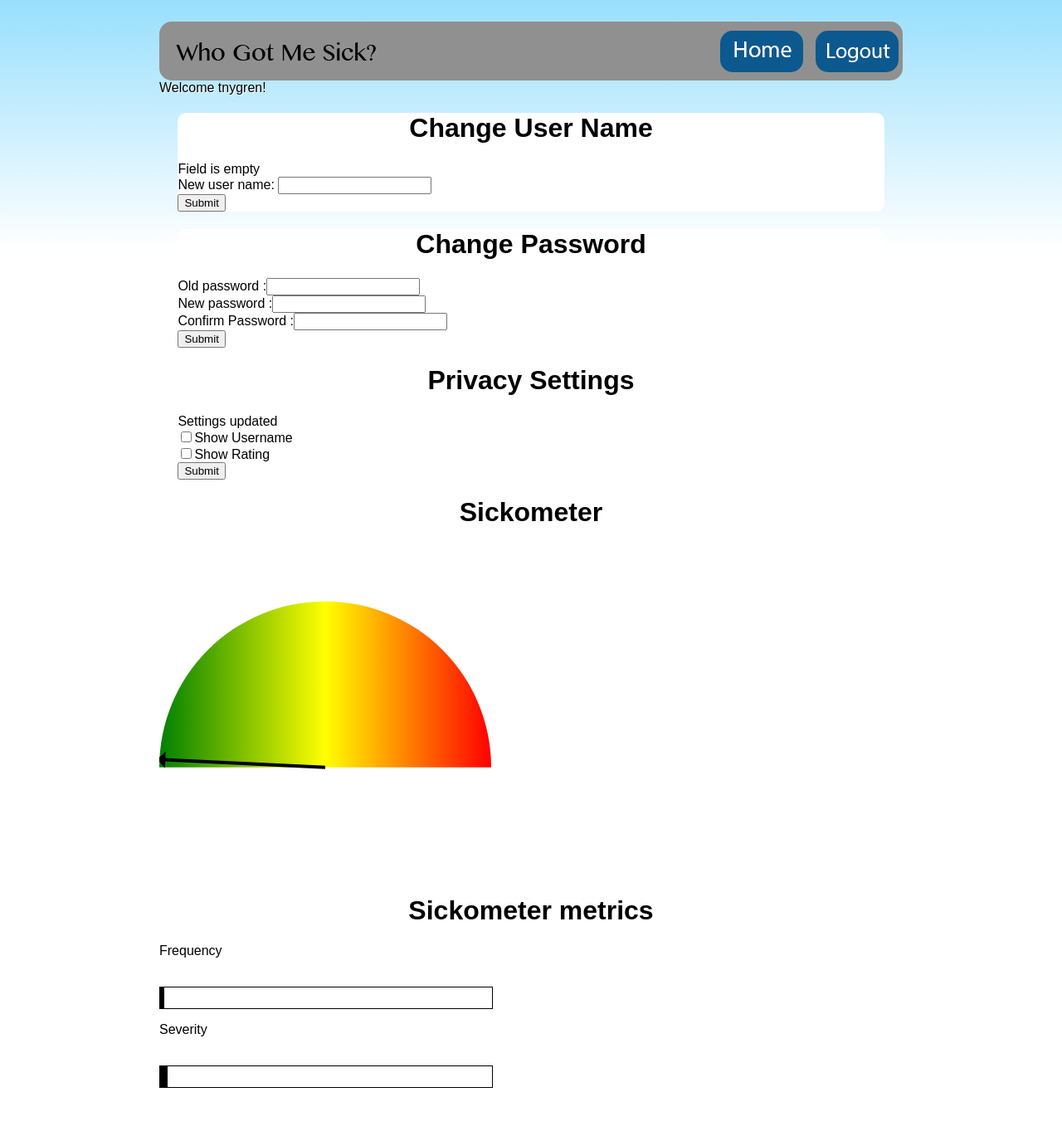
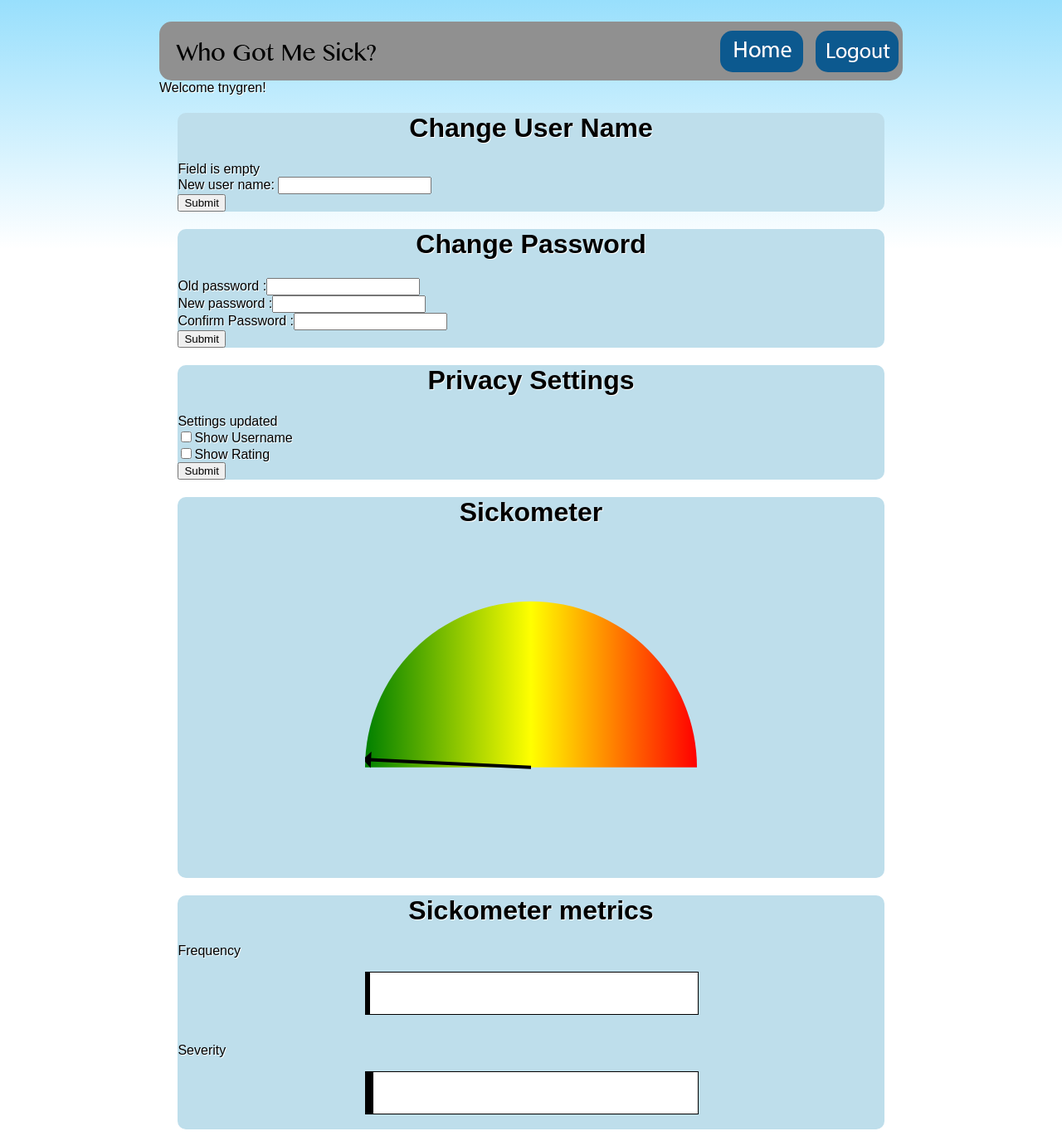
Before and after one commit to timmNygren/whoGotMeSick, a PHP site: page /useraccountsettings.php in a window 1280 px wide. Shown: the whole page at 83% size. Before the commit the page ends 1311 px from the top, so only its background shows below. Run offline with PHP 8.4, Linux system fonts and the light colour scheme; a user stored in the database is signed in; data comes from the database, SQL or seed files in the repository.

Commit message:
Centering things.

```diff
--- a/sickometer.js
+++ b/sickometer.js
@@ -1,5 +1,5 @@
 //jQuery would be nice.
-var canvas = document.getElementById('canvas');
+var canvas = document.getElementById('sickometer');
 var ctx=canvas.getContext("2d");
 ctx.fillStyle="white";
 //ctx.fillRect(0,0,canvas.width,canvas.height);
--- a/useraccountsettings.css
+++ b/useraccountsettings.css
@@ -29,7 +29,7 @@
 
 .content {
 	width: 95%;
-	background-color: #FFF;
+	background-color: #BEDEEB;
 	margin-left: auto;
 	margin-right: auto;
 	border-radius: 10px;
@@ -45,7 +45,18 @@
 	border: 1px solid #000;
 }
 
-#candiv {
+#sickometer {
+	padding-left: 0;
+	padding-right: 0;
 	margin-left: auto;
 	margin-right: auto;
+	display: block;
+	width: 400px;
 }
+
+.center {
+	margin-right: auto;
+	margin-left: auto;
+	display: block;
+	width: 400px;
+}
--- a/useraccountsettings.php
+++ b/useraccountsettings.php
@@ -94,9 +94,9 @@
 		<input type="submit">
 		</form>
 	</div>
-	<div id='candiv'>
+	<div class='content'>
 		<span class='section_header'><h1>Sickometer</h1></span>
-		<canvas id="canvas" width="400" height="400"></canvas>
+		<canvas id="sickometer" width="400" height="400"></canvas>
 		<!-- Loaded after canvas so the element is populated -->
 		<script src="sickometer.js"></script>
 	</div>
@@ -126,12 +126,12 @@
 		}
 		$percent = $total_severity + $total_reports / 2;
 		echo "<script>updateArrow(".$percent.");</script>";
-		echo "<div>";
+		echo "<div class='content'>";
 		echo "<span class='section_header'><h1>Sickometer metrics</h1></span>";
-		echo "<p>Frequency</p><br>";
-		echo "<canvas id='freq_canvas' class='c-slider' width='400' height='25'></canvas><br>";
-		echo "<p>Severity</p><br>";
-		echo "<canvas id='sev_canvas' class='c-slider' width='400' height='25'></canvas><br>";
+		echo "<p>Frequency</p>";
+		echo "<div class='center'><canvas id='freq_canvas' class='c-slider' width='400' height='50'></canvas></div><br>";
+		echo "<p>Severity</p>";
+		echo "<div class='center'><canvas id='sev_canvas' class='c-slider' width='400' height='50'></canvas></div><br>";
 		echo "</div>";
 		echo "<script>updateFrequencySlider(".$frequency."); updateSeveritySlider(".$total_severity.");</script>";
 	?>
```
